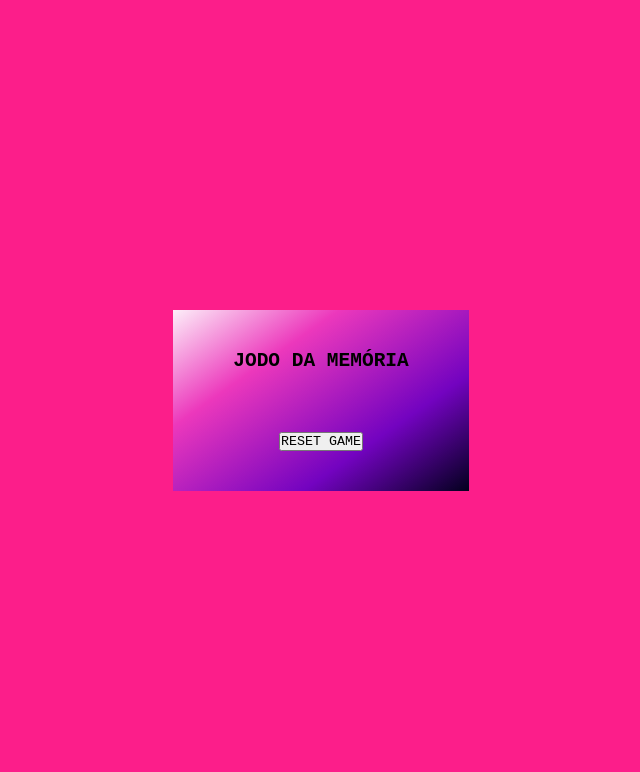
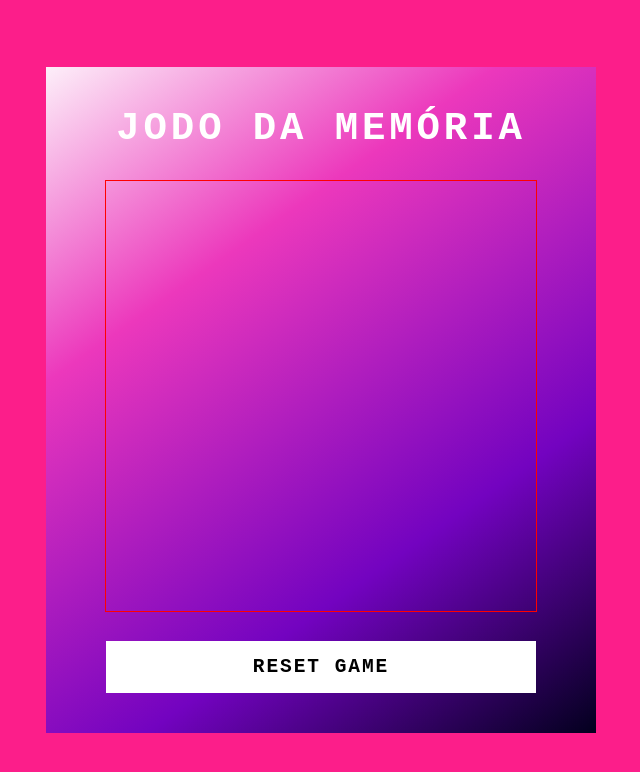
Before and after one commit to KayqueSekishiki/Jogo_da_Memoria, a plain HTML site: page index.html in a window 1280 px wide. Shown: the whole page, without its empty margins (319-959 px from the left). Drawn offline with Linux system fonts and the light colour scheme.

Commit message:
CSS: Styling game, item and buttons!

```diff
--- a/src/styles/main.css
+++ b/src/styles/main.css
@@ -22,3 +22,51 @@ body {
   );
   padding: 40px 60px;
 }
+
+h2 {
+  font-size: 3em;
+  color: #ffffff;
+  text-transform: uppercase;
+  letter-spacing: 0.1em;
+}
+
+.game {
+  outline: 1px solid red;
+  width: 430px;
+  height: 430px;
+  display: flex;
+  flex-wrap: wrap;
+  gap: 10px;
+
+  transform-style: preserve-3d;
+  perspective: 500px;
+}
+
+.item {
+  outline: cyan;
+  position: relative;
+  width: 100px;
+  height: 100px;
+  display: flex;
+  justify-content: center;
+  align-items: center;
+  background-color: #ffffff;
+}
+
+.reset {
+  padding: 15px 20px;
+  width: 100%;
+  color: #000000;
+  background-color: #ffffff;
+  border: none;
+  font-size: 1.5em;
+  letter-spacing: 0.1em;
+  text-transform: uppercase;
+  cursor: pointer;
+  font-weight: 600;
+}
+
+.reset:focus {
+  color: #ec38bc;
+  background-color: #262809;
+}
```
